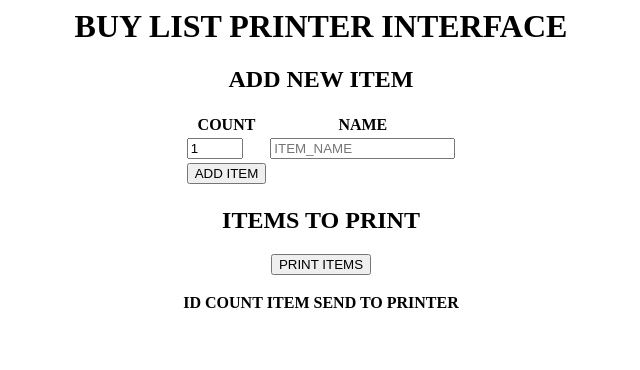
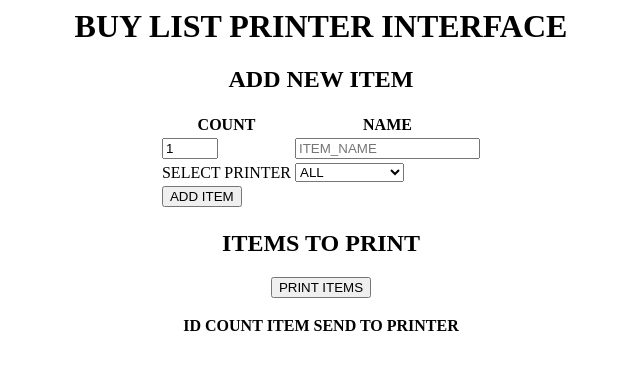
Before and after one commit to RBEGamer/ThermalPrinterServer, a PHP site: page / in a window 1280 px wide. Shown: the top 370 px of the page, without its empty margins (319-959 px from the left). Run offline with PHP 8.4, Linux system fonts and the light colour scheme; tables that the repository leaves empty hold one stand-in row (values such as "Sample post"); lists and menus that the app fills with data are empty.

Commit message:
added printer select feature

```diff
--- a/src/webapp/index.php
+++ b/src/webapp/index.php
@@ -11,7 +11,23 @@
 <tr>
  <td><input type='number' name="item_count" id='item_count' min='1' max='99' value='1'></td>
 <td><input type='text' placeholder='ITEM_NAME' name='item_name' id='item_name'/></td>
-</tr>
+
+</tr><tr><td> SELECT PRINTER </td><td>
+<?php
+include('db_conf.php');
+$verbindung = mysql_connect ($db_host,
+$db_username, $db_password)or die ("keine Verbindung möglich. Benutzername oder Passwort sind falsch");
+mysql_select_db($db_name)or die ("Die Datenbank existiert nicht.");
+$counter=0;
+$fetchinfo_dev = mysql_query("SELECT * FROM `printers` WHERE 1");
+$result = "<select><option value='-1'>ALL</option>";
+while($row_dev = mysql_fetch_array($fetchinfo_dev)) {
+	 $result = $result ."<option value='".$row_dev['printerid']. "'>".$row_dev['printername']. "</option>";
+}
+ $result = $result ."</select>";
+ echo $result;
+?>
+</td></tr>
 <tr><td><input type='submit' value='ADD ITEM' /></td></tr>
 </table>
 </form>
```
